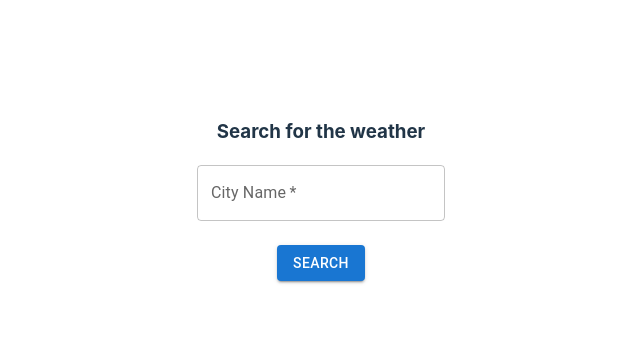
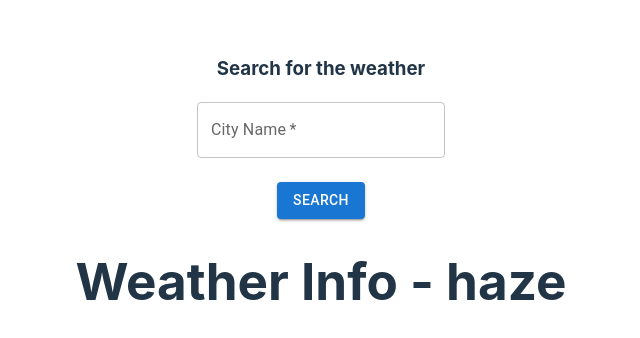
Before and after one commit to Shrawan2002/Weather-Api, a React (Vite) app: page / in a window 1280 px wide. Shown: the part 210-548 px from the top of the page, without its empty margins (319-959 px from the left). Built offline with nearby package versions, Linux system fonts and the light colour scheme.

Commit message:
initial files

```diff
--- a/src/App.jsx
+++ b/src/App.jsx
@@ -1,10 +1,13 @@
 import './App.css'
 import SearchBox from './SearchBox'
+import InfoBox from "./InfoBox.jsx"
 
 function App() {
   return (
     <>
      <SearchBox />
+    <InfoBox />
+
     </>
   )
 }
--- /dev/null
+++ b/src/infoBox.jsx
@@ -0,0 +1,15 @@
+export default function InfoBox(){
+    let info = {
+        feelsLike:24.84,
+        temp:25.05,
+        tempMin:25.05,
+        tempMax:25.05,
+        humidity:47,
+        weather:"haze"
+    }
+    return(
+        <div>
+            <h1>Weather Info - {info.weather} </h1>
+        </div>
+    )
+}
```
Also changed, not shown: src/hello.jsx (added, +7 -0 lines).
